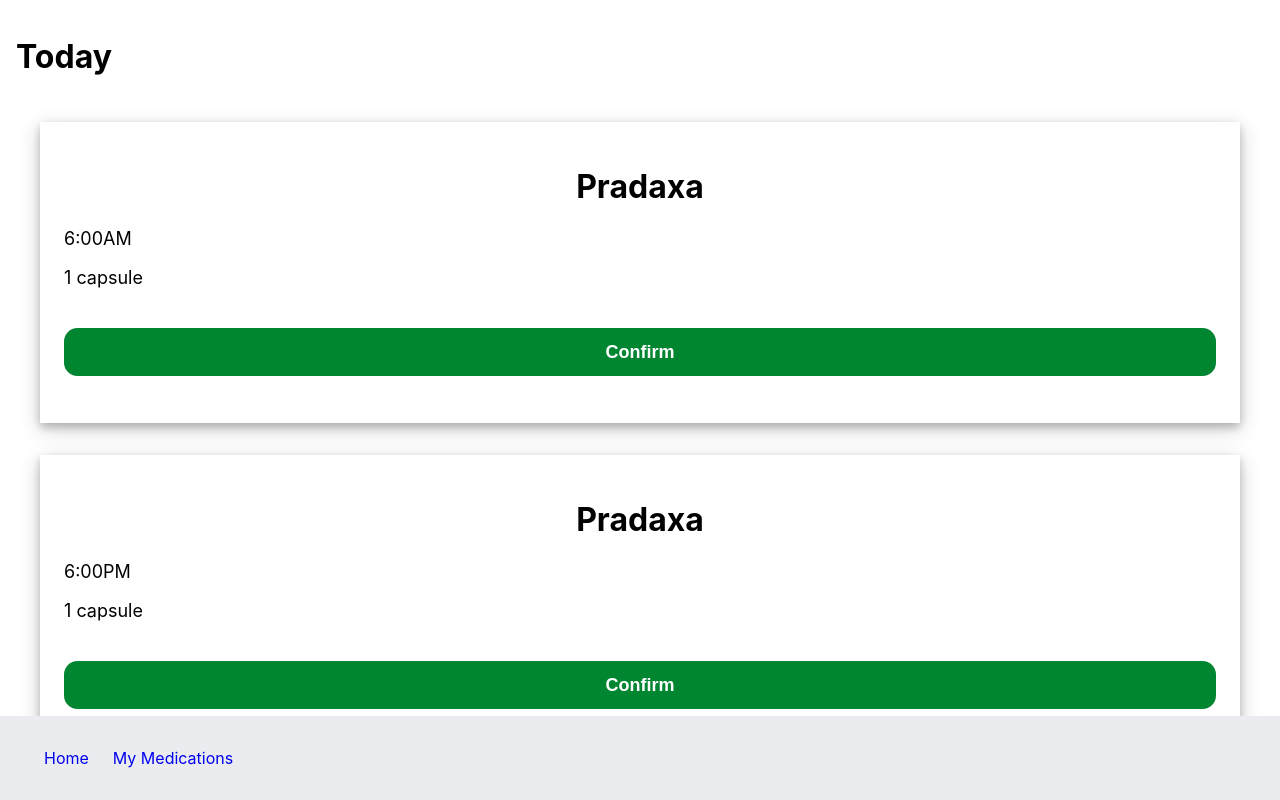
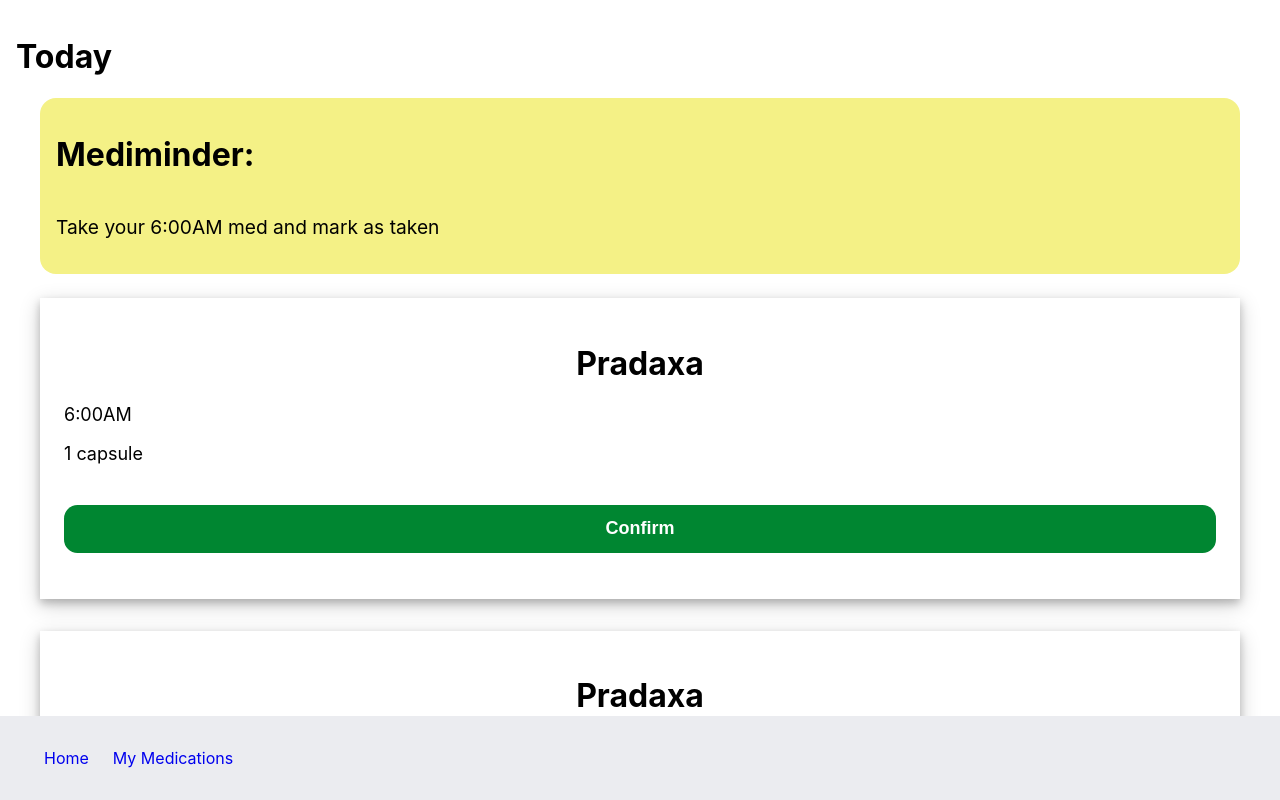
Before and after one commit to AmyJenSandoval/medication-reminder-app, a React (Create React App) app: page / in a window 1280 px wide. Shown: the top 800 px of the page. Built offline with nearby package versions, Linux system fonts and the light colour scheme.

Commit message:
Create Alert and add to Home

```diff
--- a/src/modules/home/components/Home.js
+++ b/src/modules/home/components/Home.js
@@ -1,4 +1,5 @@
 import React from "react";
+import { Alert } from "../../medication/components/Alert";
 import { MedicationCard } from "../../medication/components/MedicationCard";
 import styles from "../styles/Home.module.css";
 
@@ -9,6 +10,9 @@
         <h1>Today</h1>
       </header>
       <div>
+        <Alert />
+      </div>
+      <div>
         <MedicationCard />
       </div>
     </div>
--- /dev/null
+++ b/src/modules/medication/components/Alert.js
@@ -0,0 +1,11 @@
+import React from "react";
+import styles from "../styles/Alert.module.css";
+
+export const Alert = () => {
+  return (
+    <div className={styles.container}>
+      <h1>Mediminder:</h1>
+      <p className={styles.body}>Take your 6:00AM med and mark as taken </p>
+    </div>
+  );
+};
--- a/src/modules/medication/components/Medication.js
+++ b/src/modules/medication/components/Medication.js
@@ -9,6 +9,7 @@
         <input
           className={styles.input}
           placeholder="Search by medication"
+          aria-label="Search by medication"
           type="text"
         />
       </div>
--- /dev/null
+++ b/src/modules/medication/styles/Alert.module.css
@@ -0,0 +1,13 @@
+.container {
+  display: flex;
+  flex-direction: column;
+  margin: 0 1.5em;
+  padding: 1em;
+  background-color: #f4f186;
+  border-radius: 1em;
+}
+
+.body {
+  text-align: left;
+  font-size: larger;
+}
```
